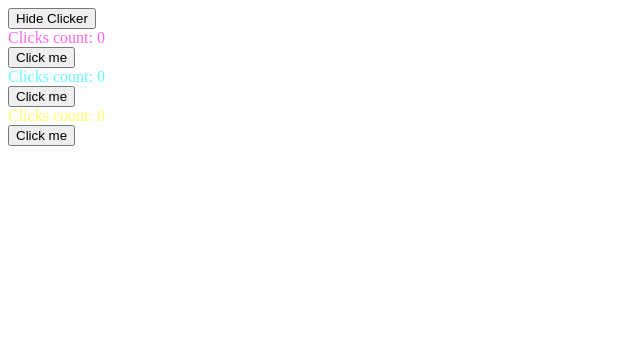
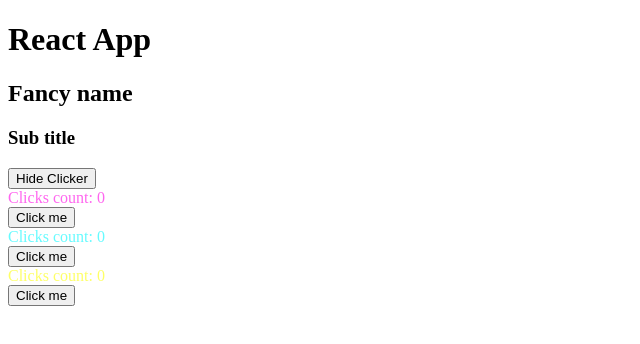
Before and after one commit to kothapallisridhar/frontend, a React (Vite) app in the folder react3fiber/: page / in a window 1280 px wide. Shown: the top 344 px of the page, without its empty margins (0-640 px from the left). Built offline with nearby package versions, Linux system fonts and the light colour scheme.

Commit message:
children props

```diff
--- a/react3fiber/src/App.jsx
+++ b/react3fiber/src/App.jsx
@@ -1,7 +1,7 @@
 import { useState } from 'react';
 import Clicker from './Clicker.jsx'
 
-function App() {
+function App({children}) {
 
   const [hasClicker, setHasClicker] = useState(true);
 
@@ -11,6 +11,7 @@
 
   return (
     <>
+      {children}
       <button onClick={toggleClicker}>{hasClicker ? 'Hide Clicker' : 'Show Clicker'}</button>
       {hasClicker &&
       <>
--- a/react3fiber/src/index.jsx
+++ b/react3fiber/src/index.jsx
@@ -4,6 +4,10 @@
 
 createRoot(document.getElementById('root')).render(
   <StrictMode>
-    <App />
+    <App>
+      <h1>React App</h1>
+      <h2>Fancy name</h2>
+      <h3>Sub title</h3>
+    </App>
   </StrictMode>,
 )
```
